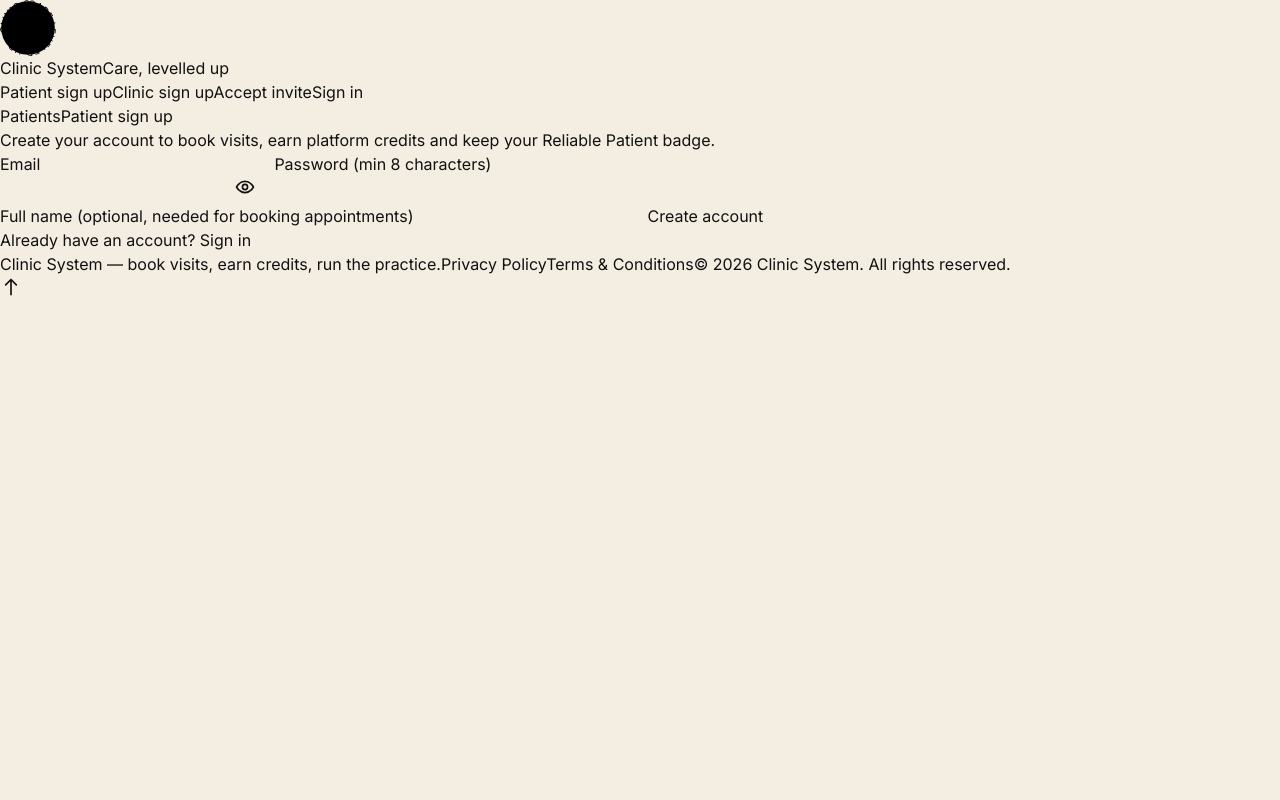
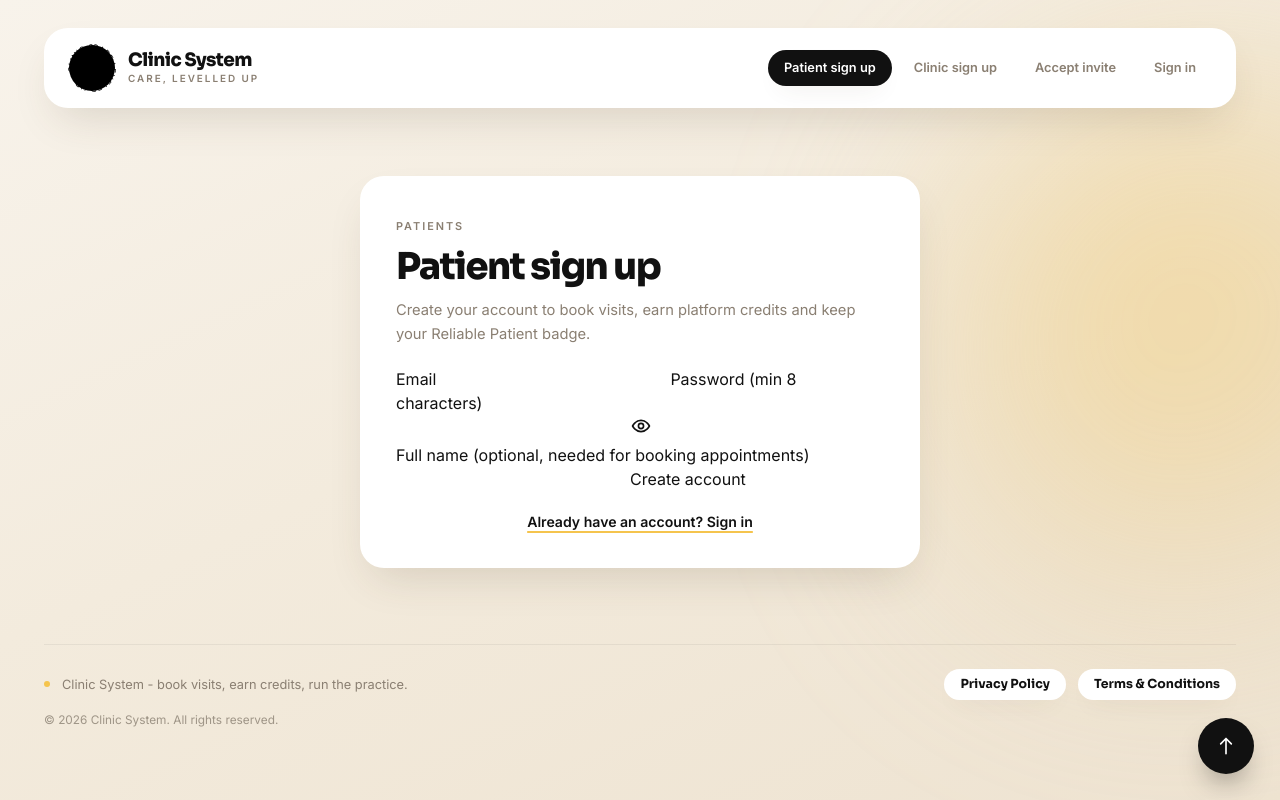
Before and after one commit to Oyead/Clinic-System, a React (Vite) app in the folder frontend/: page / in a window 1280 px wide. Both pictures are taken after a click on the button "Start earning". Built offline with nearby package versions, Linux system fonts and the light colour scheme.

Commit message:
feat: restyle app shell with warm neumorphic layout

```diff
--- a/frontend/src/App.jsx
+++ b/frontend/src/App.jsx
@@ -9,6 +9,7 @@ import { Hero } from './components/Hero.jsx';
 import { LogoEmblem } from './components/LogoEmblem.jsx';
 import { IconArrowUp } from './components/icons.jsx';
 import { ROUTES, AUTH_ROUTES, useHashRoute } from './router.js';
+import { BTN_INK, EYEBROW, statusPill } from './components/ui.js';
 
 const NAV_LINKS = [
   { path: ROUTES.SIGNUP, label: 'Patient sign up' },
@@ -16,6 +17,14 @@ const NAV_LINKS = [
   { path: ROUTES.ACCEPT_INVITE, label: 'Accept invite' },
   { path: ROUTES.SIGNIN, label: 'Sign in' },
 ];
+
+function Backdrop() {
+  return (
+    <div aria-hidden="true" className="pointer-events-none fixed inset-0 z-0 overflow-hidden bg-[linear-gradient(155deg,#f8f3eb_0%,#f3ebdd_46%,#eee3d1_100%)]">
+      <div className="absolute -right-[20%] top-[6%] h-[78vh] w-[78vh] rounded-[46%_54%_58%_42%/52%_44%_56%_48%] bg-[radial-gradient(circle_at_42%_42%,rgba(245,196,77,0.46),rgba(228,205,163,0.3)_54%,transparent_72%)] blur-[100px]" />
+    </div>
+  );
+}
 
 function Shell() {
   const { token, role, email, status, pendingVerification, signout } = useAuth();
@@ -51,27 +60,31 @@ function Shell() {
   const afterAuth = () => navigate(ROUTES.HOME);
 
   return (
-    <div className="app-frame" id="top">
-      <header className="topbar glass">
-        <a className="brand brand-link" href={`#${ROUTES.HOME}`} aria-label="Clinic System home">
-          <LogoEmblem size={56} />
-          <div>
-            <span className="brand-name">Clinic System</span>
-            <span className="brand-tag">Care, levelled up</span>
-          </div>
+    <div className="relative z-10 mx-auto flex w-full max-w-[1240px] flex-col gap-6 px-4 pb-16 pt-5 sm:px-6 sm:pt-7" id="top">
+      <header className="flex flex-wrap items-center gap-3 rounded-[24px] bg-white px-4 py-3.5 shadow-[var(--shadow)] sm:gap-4 sm:px-6 sm:py-4">
+        <a className="flex items-center gap-3" href={`#${ROUTES.HOME}`} aria-label="Clinic System home">
+          <LogoEmblem size={48} />
+          <span>
+            <span className="block font-display text-[1.15rem] font-extrabold leading-[1.1] tracking-[-0.03em] text-[var(--color-ink)]">Clinic System</span>
+            <span className="block text-[0.62rem] font-bold uppercase tracking-[0.2em] text-[var(--color-ink-soft)]">Care, levelled up</span>
+          </span>
         </a>
-        <div className="topbar-spacer" />
+        <div className="flex-1" />
         {signedIn ? (
-          <div className="session-chip">
-            <span>{email} · {role}</span>
-            <button type="button" onClick={handleSignout}>
+          <div className="flex max-w-full flex-wrap items-center gap-2.5 rounded-full bg-[var(--color-sand)] py-1.5 pl-4 pr-1.5 text-[0.82rem] font-medium text-[var(--color-ink)]">
+            <span className="min-w-0 [overflow-wrap:anywhere]">{email} · {role}</span>
+            <button type="button" className={`${BTN_INK} px-4 py-1.5 text-xs`} onClick={handleSignout}>
               Sign out
             </button>
           </div>
         ) : (
-          <nav className="topnav" aria-label="Primary">
+          <nav className="flex flex-wrap items-center gap-1.5" aria-label="Primary">
             {NAV_LINKS.map((l) => (
-              <a key={l.path} href={`#${l.path}`} className={path === l.path ? 'active' : ''}>
+              <a
+                key={l.path}
+                href={`#${l.path}`}
+                className={`whitespace-nowrap rounded-full px-4 py-2 text-[0.8rem] font-bold transition-colors ${path === l.path ? 'bg-[var(--color-ink)] text-white shadow-[var(--shadow-sm)]' : 'text-[var(--color-ink-soft)] hover:bg-[var(--color-sand)] hover:text-[var(--color-ink)]'}`}
+              >
                 {l.label}
               </a>
             ))}
@@ -80,21 +93,27 @@ function Shell() {
       </header>
 
       {signedIn ? (
-        <main className="dashboard">
+        <main className="flex flex-col gap-5">
           {meta && (
-            <div className="role-banner" role="status">
-              <span>{meta.title}</span>
-              <small>{meta.sub} — signed in as {email} ({role}{status ? ` · ${status}` : ''})</small>
+            <div className="relative overflow-hidden rounded-[24px] bg-[var(--color-mustard)] p-6 shadow-[var(--shadow)] sm:p-8" role="status">
+              <span className="relative block text-[0.66rem] font-bold uppercase tracking-[0.2em] text-[#6b5109]">Signed in as {email}</span>
+              <span className="relative mt-1 block font-display text-[1.9rem] font-extrabold leading-tight tracking-[-0.03em] text-[var(--color-ink)] sm:text-[2.2rem]">{meta.title}</span>
+              <div className="relative mt-2 flex flex-wrap items-center gap-2 text-[0.88rem] text-[#4a3606]">
+                <span>{meta.sub}</span>
+                <span className="h-1 w-1 rounded-full bg-[#4a3606]/40" />
+                <span>{role}</span>
+                {status && <span className={statusPill(status)}>{status.replaceAll('_', ' ')}</span>}
+              </div>
             </div>
           )}
           {pendingVerification && (
-            <div className="container">
-              <p className="message" role="status">
+            <div className="rounded-[24px] bg-white px-6 py-5 shadow-[var(--shadow-sm)]">
+              <p className="text-[0.9rem] font-medium text-[var(--color-ink-soft)]" role="status">
                 Your clinic is pending platform verification. You can sign in, but staff invites unlock after approval.
               </p>
             </div>
           )}
-          <div className="container">
+          <div className="flex flex-col gap-4">
             {role === 'admin' && <AdminPanel />}
             {(role === 'doctor' || role === 'receptionist') && <StaffPanel />}
             {(role === 'clinic_owner' || role === 'owner') && <OwnerPanel />}
@@ -142,13 +161,13 @@ function Shell() {
         </main>
       )}
 
-      <footer className="footer">
-        <span className="dot" />
-        <span>Clinic System — book visits, earn credits, run the practice.</span>
-        <span className="footer-spacer" />
-        <a className="legal-link" href={`#${ROUTES.PRIVACY}`}>Privacy Policy</a>
-        <a className="legal-link" href={`#${ROUTES.TERMS}`}>Terms &amp; Conditions</a>
-        <span className="footer-copy">© 2026 Clinic System. All rights reserved.</span>
+      <footer className="mt-2 flex flex-wrap items-center gap-3 border-t border-[var(--color-line)] pt-6 text-[0.8rem] text-[var(--color-ink-soft)]">
+        <span className="h-1.5 w-1.5 rounded-full bg-[var(--color-mustard)]" />
+        <span>Clinic System - book visits, earn credits, run the practice.</span>
+        <span className="flex-1" />
+        <a href={`#${ROUTES.PRIVACY}`} className="rounded-full bg-white px-4 py-1.5 font-display text-[0.78rem] font-bold text-[var(--color-ink)] shadow-[var(--shadow-sm)] transition-colors hover:bg-[var(--color-sand)]">Privacy Policy</a>
+        <a href={`#${ROUTES.TERMS}`} className="rounded-full bg-white px-4 py-1.5 font-display text-[0.78rem] font-bold text-[var(--color-ink)] shadow-[var(--shadow-sm)] transition-colors hover:bg-[var(--color-sand)]">Terms &amp; Conditions</a>
+        <span className="w-full text-[0.74rem] text-[var(--color-ink-soft)]/80">© 2026 Clinic System. All rights reserved.</span>
       </footer>
       <BackToTop />
     </div>
@@ -157,18 +176,20 @@ function Shell() {
 
 function AuthPage({ eyebrow, title, sub, form, switchTo }) {
   return (
-    <main className="auth-page">
-      <div className="auth-card glass">
-        <div className="container">
-          <h2 className="auth-page-title">
-            <span className="eyebrow">{eyebrow}</span>
-            {title}
-          </h2>
-          {sub && <p className="muted">{sub}</p>}
+    <main className="flex min-h-[60vh] items-center justify-center py-4">
+      <div className="w-full max-w-[560px] rounded-[24px] bg-white p-6 shadow-[var(--shadow)] sm:p-9">
+        <div className="flex flex-col gap-5">
+          <div>
+            <span className={EYEBROW}>{eyebrow}</span>
+            <h2 className="mt-2 font-display text-[2rem] font-extrabold leading-tight tracking-[-0.04em] text-[var(--color-ink)] sm:text-[2.3rem]">
+              {title}
+            </h2>
+            {sub && <p className="mt-2 text-[0.92rem] leading-[1.65] text-[var(--color-ink-soft)]">{sub}</p>}
+          </div>
           {form}
           {switchTo && (
-            <p className="auth-switch">
-              <a href={switchTo.href}>{switchTo.text}</a>
+            <p className="text-center text-[0.88rem] text-[var(--color-ink-soft)]">
+              <a href={switchTo.href} className="font-bold text-[var(--color-ink)] underline decoration-[var(--color-mustard)] decoration-2 underline-offset-4 hover:decoration-[var(--color-ink)]">{switchTo.text}</a>
             </p>
           )}
         </div>
@@ -182,7 +203,7 @@ const LEGAL = {
     title: 'Privacy Policy',
     paragraphs: [
       'Clinic System collects only the information needed to run your care: your account details, appointment requests and the clinics you visit. We never sell personal data.',
-      'Your records are visible only to the roles that need them — your care team, your practice owner and system administrators. Every role change and appointment decision is written to an audit log.',
+      'Your records are visible only to the roles that need them - your care team, your practice owner and system administrators. Every role change and appointment decision is written to an audit log.',
       'You can ask for a copy of your data, or for your account to be deactivated, at any time by contacting your clinic.',
     ],
   },
@@ -200,12 +221,17 @@ function LegalPage({ doc }) {
   const content = LEGAL[doc];
   if (!content) return null;
   return (
-    <main className="auth-page legal-page">
-      <div className="card">
-        <h2><span className="eyebrow">Legal</span>{content.title}</h2>
-        {content.paragraphs.map((p, i) => <p key={i}>{p}</p>)}
-        <p className="auth-switch">
-          <a href={`#${ROUTES.HOME}`}>Back to home</a>
+    <main className="flex min-h-[60vh] items-center justify-center py-4">
+      <div className="w-full max-w-[620px] rounded-[24px] bg-white p-6 shadow-[var(--shadow)] sm:p-9">
+        <span className={EYEBROW}>Legal</span>
+        <h2 className="mt-2 font-display text-[2rem] font-extrabold leading-tight tracking-[-0.04em] text-[var(--color-ink)]">{content.title}</h2>
+        <div className="mt-4 flex flex-col gap-3">
+          {content.paragraphs.map((p, i) => (
+            <p key={i} className="text-[0.9rem] leading-[1.7] text-[var(--color-ink-soft)]">{p}</p>
+          ))}
+        </div>
+        <p className="mt-6 text-center text-[0.88rem]">
+          <a href={`#${ROUTES.HOME}`} className="font-bold text-[var(--color-ink)] underline decoration-[var(--color-mustard)] decoration-2 underline-offset-4 hover:decoration-[var(--color-ink)]">Back to home</a>
         </p>
       </div>
     </main>
@@ -216,9 +242,7 @@ function BackToTop() {
   const [visible, setVisible] = useState(false);
   useEffect(() => {
     const onScroll = () => {
-      const nearBottom =
-        window.innerHeight + window.scrollY >= document.documentElement.scrollHeight - 320;
-      setVisible(nearBottom);
+      setVisible(window.innerHeight + window.scrollY >= document.documentElement.scrollHeight - 320);
     };
     onScroll();
     window.addEventListener('scroll', onScroll, { passive: true });
@@ -227,7 +251,7 @@ function BackToTop() {
   return (
     <button
       type="button"
-      className={`to-top${visible ? ' show' : ''}`}
+      className={`fixed bottom-4 right-4 z-40 flex cursor-pointer h-[52px] w-[52px] items-center justify-center rounded-full bg-[var(--color-ink)] text-white shadow-[0_16px_30px_-14px_rgba(17,17,17,0.7)] transition-all duration-200 hover:bg-[#2a2a2a] sm:bottom-[26px] sm:right-[26px] sm:h-[56px] sm:w-[56px] ${visible ? 'pointer-events-auto translate-y-0 opacity-100' : 'pointer-events-none translate-y-[12px] opacity-0'}`}
       aria-label="Back to top"
       tabIndex={visible ? 0 : -1}
       onClick={() => window.scrollTo({ top: 0, behavior: 'smooth' })}
@@ -240,7 +264,10 @@ function BackToTop() {
 export default function App() {
   return (
     <AuthProvider>
-      <Shell />
+      <div className="relative min-h-screen">
+        <Backdrop />
+        <Shell />
+      </div>
     </AuthProvider>
   );
 }
```
